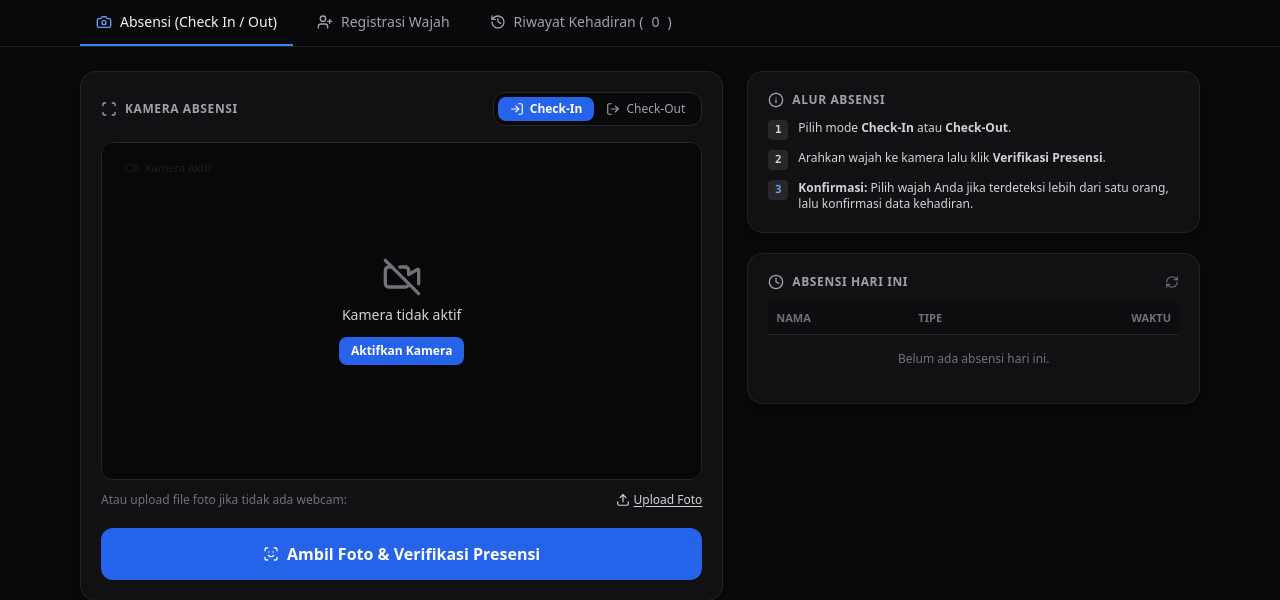
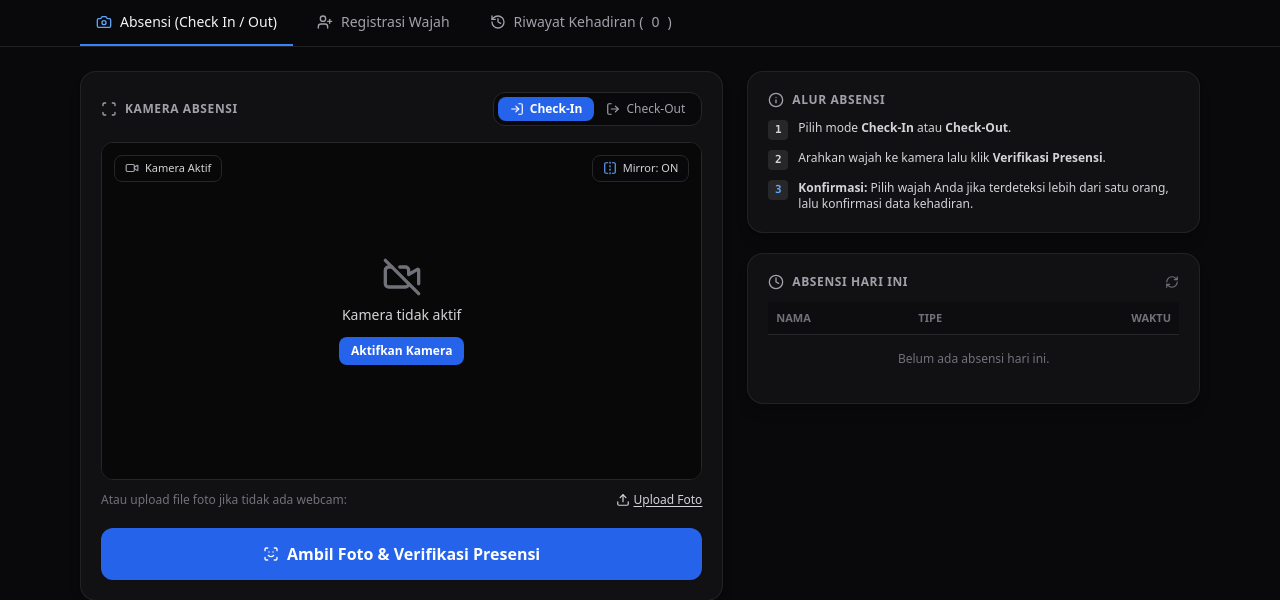
Before and after one commit to ShiruRino/attendance-prototype, a FastAPI app: page / in a window 1280 px wide. Shown: the part 71-671 px from the top of the page. Run offline with FastAPI, Linux system fonts and the light colour scheme; data that the repository does not hold is empty; parts of the project's set-up code (start-up, migrations or seed data) failed here and were passed over; some libraries are stand-ins or nearby versions.

Commit message:
feat: add horizontal mirror/flip mode for camera preview and snapshot

```diff
--- a/static/app.js
+++ b/static/app.js
@@ -7,6 +7,7 @@ let registrationSnapshotBase64 = null;
 let activeCandidates = [];
 let selectedCandidateIndex = 0;
 let activeRecognitionData = null;
+let isCameraMirrored = localStorage.getItem("camera_mirrored") !== "false"; // default true (flip/mirror)
 
 // DOM Elements
 const videoStream = document.getElementById("video-stream");
@@ -35,6 +36,7 @@ const btnModalConfirm = document.getElementById("btn-modal-confirm");
 document.addEventListener("DOMContentLoaded", () => {
   updateClock();
   setInterval(updateClock, 1000);
+  applyCameraMirror();
   startWebcam();
   loadLogs();
   loadUsers();
@@ -122,6 +124,27 @@ async function startWebcam() {
   }
 }
 
+// Flip / Mirror Camera
+function toggleCameraMirror() {
+  isCameraMirrored = !isCameraMirrored;
+  localStorage.setItem("camera_mirrored", isCameraMirrored);
+  applyCameraMirror();
+  showToast(isCameraMirrored ? "Kamera di-flip (Mirror: ON)" : "Kamera normal (Mirror: OFF)", "info");
+}
+
+function applyCameraMirror() {
+  const label = document.getElementById("mirror-status-label");
+  if (isCameraMirrored) {
+    if (videoStream) videoStream.classList.add("-scale-x-100");
+    if (regVideo) regVideo.classList.add("-scale-x-100");
+    if (label) label.innerText = "Mirror: ON";
+  } else {
+    if (videoStream) videoStream.classList.remove("-scale-x-100");
+    if (regVideo) regVideo.classList.remove("-scale-x-100");
+    if (label) label.innerText = "Mirror: OFF";
+  }
+}
+
 // Capture Snapshot from Video Stream
 function captureFrame(sourceVideo) {
   if (!sourceVideo || !sourceVideo.videoWidth) {
@@ -130,7 +153,15 @@ function captureFrame(sourceVideo) {
   hiddenCanvas.width = sourceVideo.videoWidth;
   hiddenCanvas.height = sourceVideo.videoHeight;
   const ctx = hiddenCanvas.getContext("2d");
+
+  ctx.save();
+  if (isCameraMirrored) {
+    ctx.translate(hiddenCanvas.width, 0);
+    ctx.scale(-1, 1);
+  }
   ctx.drawImage(sourceVideo, 0, 0, hiddenCanvas.width, hiddenCanvas.height);
+  ctx.restore();
+
   return hiddenCanvas.toDataURL("image/jpeg", 0.9);
 }
 
--- a/templates/index.html
+++ b/templates/index.html
@@ -90,13 +90,21 @@
 
           <!-- Video Viewport -->
           <div class="relative w-full aspect-video bg-black rounded-xl overflow-hidden border border-zinc-800 flex items-center justify-center">
-            <video id="video-stream" autoplay playsinline muted class="w-full h-full object-cover"></video>
+            <video id="video-stream" autoplay playsinline muted class="w-full h-full object-cover -scale-x-100 transition-transform duration-200"></video>
 
             <!-- Status Indicator -->
-            <div class="absolute top-3 left-3 pointer-events-none">
+            <div class="absolute top-3 left-3 pointer-events-none z-10">
               <span class="px-2.5 py-1 rounded-lg bg-zinc-950/80 border border-zinc-800 text-[11px] text-zinc-300 backdrop-blur-sm flex items-center gap-1.5">
                 <i data-lucide="video" class="w-3.5 h-3.5 text-zinc-400"></i> Kamera Aktif
               </span>
+            </div>
+
+            <!-- Flip / Mirror Toggle Button -->
+            <div class="absolute top-3 right-3 z-10">
+              <button type="button" onclick="toggleCameraMirror()" title="Flip / Mirror Kamera" class="px-2.5 py-1 rounded-lg bg-zinc-950/85 hover:bg-zinc-900 border border-zinc-800 text-[11px] text-zinc-300 hover:text-white backdrop-blur-sm flex items-center gap-1.5 transition cursor-pointer shadow-sm">
+                <i data-lucide="flip-horizontal" class="w-3.5 h-3.5 text-blue-400"></i>
+                <span id="mirror-status-label">Mirror: ON</span>
+              </button>
             </div>
 
             <!-- Fallback / Camera Stopped Warning -->
@@ -216,7 +224,7 @@
             <label class="block text-xs font-semibold text-zinc-400 uppercase mb-2">Foto Wajah</label>
             <div class="grid grid-cols-1 sm:grid-cols-2 gap-3 items-center">
               <div class="relative aspect-video bg-black rounded-xl overflow-hidden border border-zinc-800 flex items-center justify-center">
-                <video id="reg-video" autoplay playsinline muted class="w-full h-full object-cover"></video>
+                <video id="reg-video" autoplay playsinline muted class="w-full h-full object-cover -scale-x-100 transition-transform duration-200"></video>
                 <img id="reg-preview" class="hidden w-full h-full object-cover" />
               </div>
               <div class="space-y-2">
```
